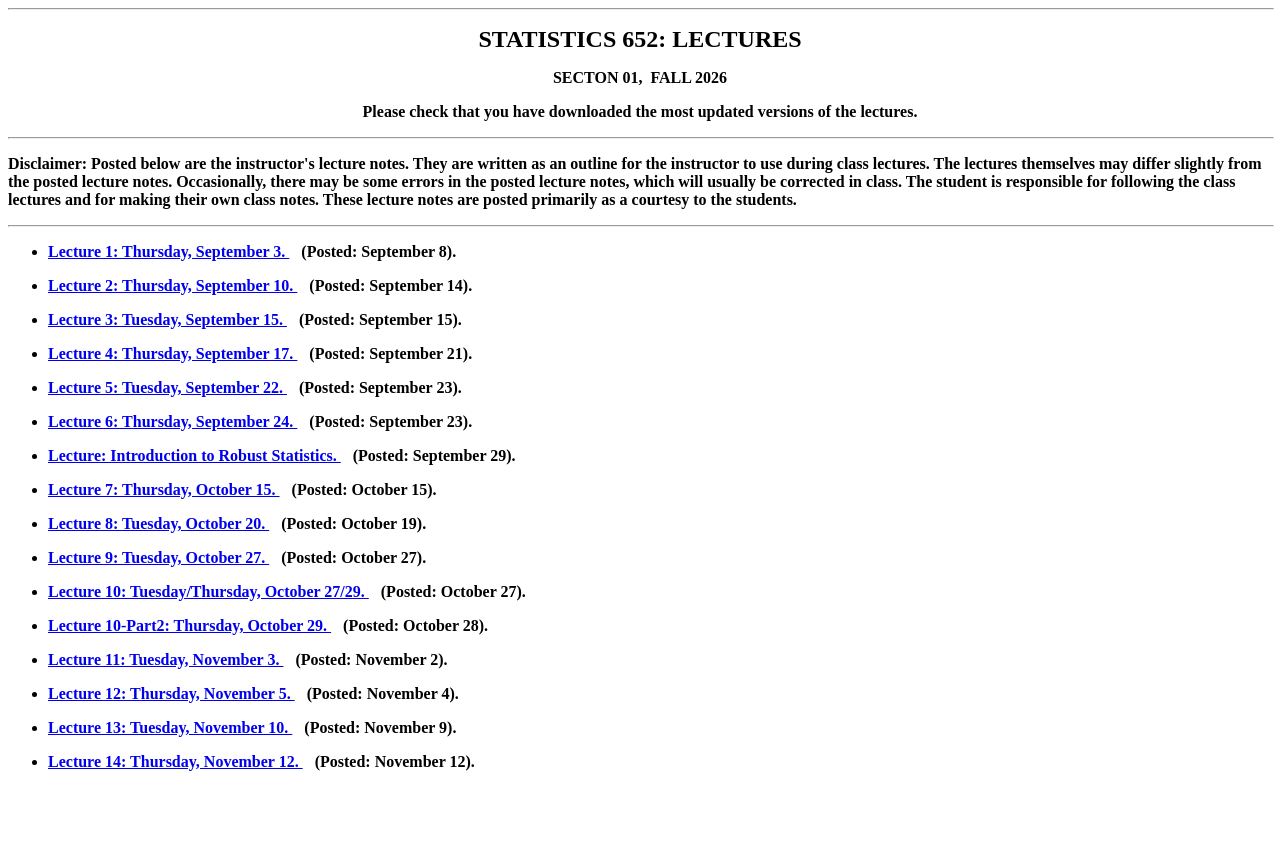
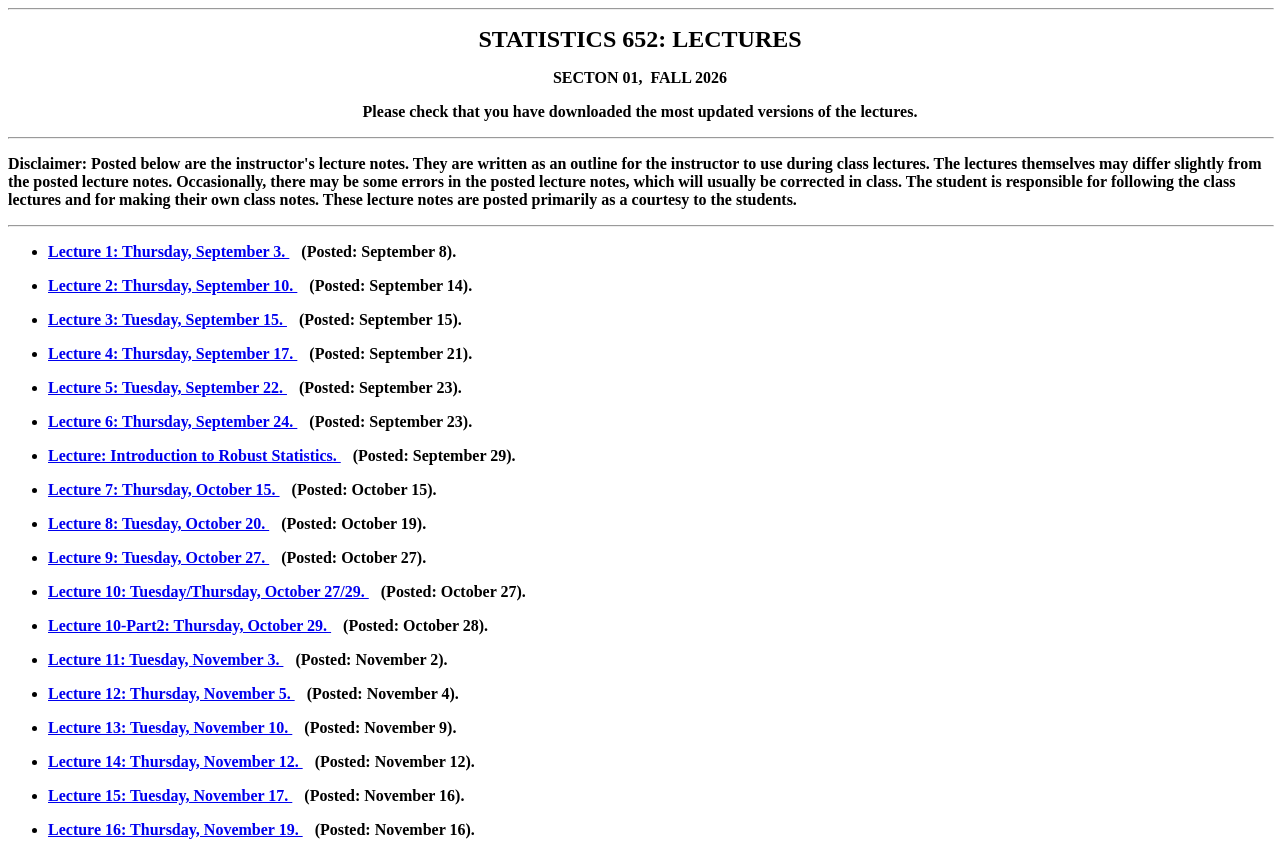
Before and after one commit to DTYLER-RUTGERS/DTYLER-RUTGERS.github.io, a plain HTML site: page Stat652/Lectures/index.html in a window 1280 px wide. Before the commit the page ends 800 px from the top, so only its background shows below. Drawn offline with Linux system fonts and the light colour scheme.

Commit message:
Update lecture links for Fall 2026
Added links for Lecture 15 and Lecture 16.

```diff
--- a/Stat652/Lectures/index.html
+++ b/Stat652/Lectures/index.html
@@ -133,6 +133,21 @@ Lecture 14: Thursday, November 12.  </a> &nbsp;&nbsp; (Posted: November 12).
 </li>
 <p>
 
+ <li>
+<a
+href="http://dtyler-rutgers.github.io/Stat652/Lectures/S652-L15.pdf">
+Lecture 15: Tuesday, November 17.  </a> &nbsp;&nbsp; (Posted: November 16).
+</li>
+<p>
+
+
+<li>
+<a
+href="http://dtyler-rutgers.github.io/Stat652/Lectures/S652-L16.pdf">
+Lecture 16: Thursday, November 19.  </a> &nbsp;&nbsp; (Posted: November 16).
+</li>
+<p>
+
 </ul>
 
 </body>
```
